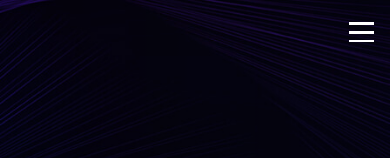
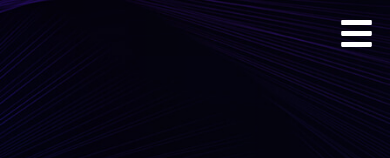
Before and after one commit to fabianblancowuest/smahh, a React (Vite) app in the folder front/: page / in a window 390 px wide. Shown: the top 158 px of the page. Built offline with nearby package versions, Linux system fonts and the light colour scheme.

Commit message:
NavBar responsive working 100%

```diff
--- a/front/src/components/Login/Login.module.css
+++ b/front/src/components/Login/Login.module.css
@@ -90,7 +90,7 @@
 	}
 }
 
-@media only screen and (max-width: 600px) {
+@media only screen and (max-width: 900px) {
 	.formBackground {
 		max-width: 90vw;
 		margin: 5rem auto;
--- a/front/src/components/Nav/Nav.jsx
+++ b/front/src/components/Nav/Nav.jsx
@@ -2,7 +2,7 @@ import { useEffect, useState } from "react";
 import { NavLink, useNavigate } from "react-router-dom";
 import styles from "./Nav.module.css";
 import { useDispatch, useSelector } from "react-redux";
-import { FaAtom, FaVirus, FaUser } from "react-icons/fa"; // Importa el ícono de usuario
+import { FaAtom, FaVirus, FaUser, FaBars } from "react-icons/fa"; // Importa el ícono de usuario
 import ProfileMenu from "../ProfileMenu/ProfileMenu";
 import { useLocation } from "react-router-dom";
 import logo from "./../../assets/images/Landing/banner-logo.png";
@@ -51,7 +51,7 @@ const Nav = () => {
 		// 	setIsProfileOpen(false);
 		// }
 
-		setIsProfileOpen(true)
+		// setIsProfileOpen(true);
 	};
 
 	const toggleProfile = () => {
@@ -60,11 +60,12 @@ const Nav = () => {
 
 	return (
 		<div className={styles.container}>
-			<div className={styles.menuToggle} onClick={handleToggleMenu}>
+			{/* <div className={styles.menuToggle} onClick={handleToggleMenu}> */}
+			{/* <div className={styles.bars}></div>
 				<div className={styles.bars}></div>
-				<div className={styles.bars}></div>
-				<div className={styles.bars}></div>
-			</div>
+				<div className={styles.bars}></div> */}
+			{/* </div> */}
+			<FaBars className={styles.menuToggle} onClick={handleToggleMenu} />
 			<nav
 				className={`${styles.navContainer} ${isMenuOpen ? styles.open : ""}`}
 			>
@@ -206,7 +207,7 @@ const Nav = () => {
 				) : null}
 
 				<div>
-					{isProfileOpen && (
+					{userType === "user" && isProfileOpen && (
 						<ProfileMenu
 							toggleProfile={toggleProfile}
 							handleLinkClick={handleLinkClick}
--- a/front/src/components/Nav/Nav.module.css
+++ b/front/src/components/Nav/Nav.module.css
@@ -124,25 +124,40 @@ ul {
 	list-style: none;
 }
 @media (max-width: 767px) {
+	.navContainer * {
+		margin: 0;
+		padding: 0;
+	}
 	.menuToggle {
 		display: inline;
-		width: 25px;
-		height: 25px;
+		width: 35px;
+		height: 35px;
 		position: absolute;
 		top: 0;
 		right: 0;
 		margin: 1rem;
 		cursor: pointer;
 		z-index: 101;
+		color: white;
+		/* transition: all 0.3s ease-in-out; */
+		transition: transform 0.5s ease-in-out;
 	}
 
-	.menuToggle .bars {
-		width: 100%;
-		height: 0.15rem;
-		background: #fff;
-		display: block;
-		margin: 0.4rem auto;
-		transition: all 0.3s ease-in-out;
+	.menuToggle:hover {
+		background: linear-gradient(90deg, rgb(15, 108, 207) 100%);
+		color: white;
+		/* transform: scale(1.3); */
+		/* box-shadow: 0px 2px 20px rgba(0, 0, 0, 0.2); */
+		box-shadow: 0 0.1rem 50rem white;
+		transform: scale(1.1);
+	}
+
+	ul.logs li {
+		margin-left: 0;
+	}
+
+	ul:not(.logs) li {
+		margin-left: 0;
 	}
 
 	.navContainer.open {
@@ -154,11 +169,15 @@ ul {
 		display: flex;
 		flex-direction: column;
 		align-items: center;
-		justify-content: center;
+		/* justify-content: center; */
 		/* flex-wrap: wrap; */
 		height: 100vh;
 		transform: translateY(-100%);
 		transition: transform 0.7s ease-in-out;
+		gap: 0;
+		padding: 0;
+		text-align: center;
+		font-size: 1.2rem;
 	}
 
 	.logoContainer img,
@@ -167,14 +186,16 @@ ul {
 	}
 
 	.navPrincipalBtns {
-		display: flex;
-		align-items: center;
+		justify-content: center;
+		gap: 0;
 	}
 
 	.logs {
 		display: flex;
 		align-items: center;
+		justify-content: center;
 	}
+
 	.navContainer div {
 		display: flex;
 		flex-direction: column;
@@ -185,18 +206,7 @@ ul {
 		display: flex;
 		flex-direction: column;
 		width: 100%;
-		gap: 6rem;
-	}
-
-	.menuToggle:hover {
-		background: linear-gradient(
-			90deg,
-			rgb(9, 19, 160) 0%,
-			rgb(15, 108, 207) 100%
-		);
-		/* transform: scale(1.3); */
-		/* box-shadow: 0px 2px 20px rgba(0, 0, 0, 0.2); */
-		box-shadow: 0 0.1rem 50rem white;
+		gap: 4rem;
 	}
 
 	.bars:hover {
--- a/front/src/components/ProfileMenu/ProfileMenu.jsx
+++ b/front/src/components/ProfileMenu/ProfileMenu.jsx
@@ -31,7 +31,7 @@ const ProfileMenu = (props) => {
 		<div className={styles.dropdown}>
 			<div
 				className={styles.menuItem}
-				onClick={()=>(toggleProfile(), handleLinkClick())}
+				onClick={() => (toggleProfile(), handleLinkClick())}
 			>
 				<Link className={styles.link} to="/profile">
 					<FiEdit2 className={styles.icon} />
@@ -41,7 +41,7 @@ const ProfileMenu = (props) => {
 
 			<div
 				className={styles.menuItem}
-				onClick={()=>(toggleProfile(), handleLinkClick())}
+				onClick={() => (toggleProfile(), handleLinkClick())}
 			>
 				<Link className={styles.link} to="profile/editpassword">
 					<RiLockPasswordLine className={styles.icon} />
@@ -50,8 +50,10 @@ const ProfileMenu = (props) => {
 			</div>
 
 			<div className={styles.menuItem} onClick={handleLogOut}>
-				<RiLogoutCircleLine className={styles.icon} />
-				<span>Log Out</span>
+				<span>
+					<RiLockPasswordLine className={styles.icon} />
+					<span>Log Out</span>
+				</span>
 			</div>
 		</div>
 	);
--- a/front/src/components/ProfileMenu/ProfileMenu.module.css
+++ b/front/src/components/ProfileMenu/ProfileMenu.module.css
@@ -3,7 +3,11 @@
 	position: absolute;
 	top: 64px;
 	right: 0px;
-  background: linear-gradient(90deg,hsla(202, 27%, 45%, 1) 0%,hsla(213, 77%, 14%, 1)	 100%	); /* Cambia al color de fondo deseado */
+	background: linear-gradient(
+		90deg,
+		hsla(202, 27%, 45%, 1) 0%,
+		hsla(213, 77%, 14%, 1) 100%
+	); /* Cambia al color de fondo deseado */
 	border: none;
 	width: 10rem;
 	border-radius: 0 4px;
@@ -21,12 +25,21 @@
 	transition: background-color 0.3s;
 }
 
+.icon:last-child {
+	display: inline;
+}
+
 .link {
-  color: white
+	color: white;
 }
 
 .menuItem:hover {
-  background-color: hsla(202, 27%, 45%, 1); /* Cambia al color de fondo deseado al hacer hover */
+	background-color: hsla(
+		202,
+		27%,
+		45%,
+		1
+	); /* Cambia al color de fondo deseado al hacer hover */
 }
 
 .icon {
@@ -39,17 +52,19 @@
 	display: block;
 }
 
-@media (max-width: 767px){
+@media (max-width: 767px) {
 	.dropdown {
-    position: absolute;
-    top: 80vh;
-    bottom: 0px;
-    background: linear-gradient(90deg,hsla(202, 27%, 45%, 1) 0%,hsla(213, 77%, 14%, 1)	 100%	); /* Cambia al color de fondo deseado */
+		position: static;
+		margin-top: auto;
+		background: linear-gradient(
+			90deg,
+			hsla(202, 27%, 45%, 1) 0%,
+			hsla(213, 77%, 14%, 1) 100%
+		); /* Cambia al color de fondo deseado */
 		border: none;
 		width: 100%;
 		border-radius: 0 4px;
 		box-shadow: 0 2px 4px rgba(0, 0, 0, 0.1);
-
 	}
 	.menuItem {
 		align-items: self-start;
--- a/front/src/components/SignUp/SignUp.module.css
+++ b/front/src/components/SignUp/SignUp.module.css
@@ -100,7 +100,7 @@
 	}
 }
 
-@media only screen and (max-width: 600px) {
+@media only screen and (max-width: 900px) {
 	.container {
 		max-width: 90vw;
 		margin: 5rem auto;
--- a/front/src/redux/actions/actions.js
+++ b/front/src/redux/actions/actions.js
@@ -16,7 +16,7 @@ import {
 } from "./types";
 import axios from "axios";
 
-const ipDirection = "192.168.1.6";
+const ipDirection = "192.168.0.12";
 
 // COMMON
 
```
Lines whose indentation alone changed are shown as unchanged.
